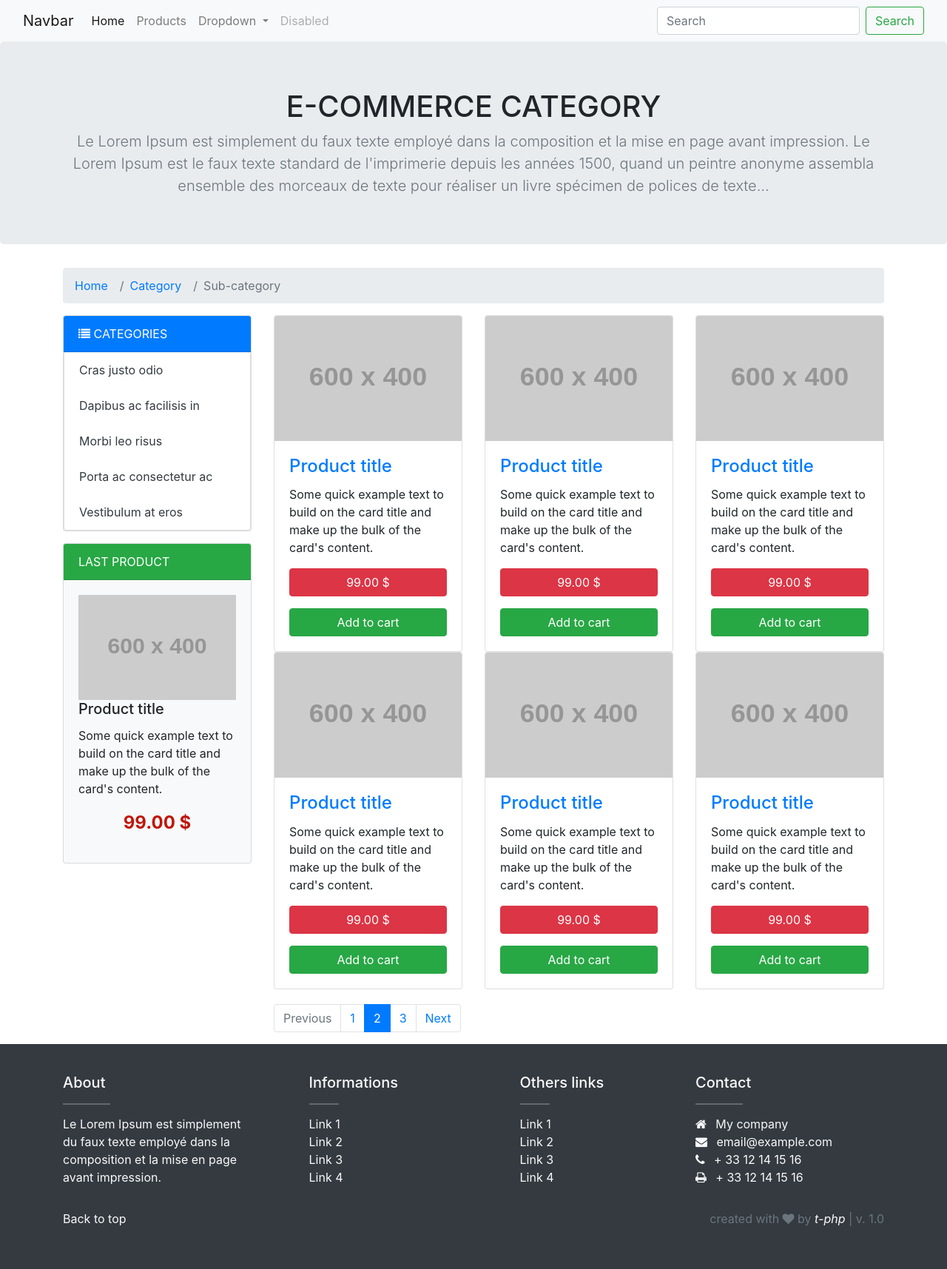
After one commit to Alymbekov/test_shoping, a Django app: template templates/product/product_list.html in a window 1280 px wide. The commit adds this page. Shown: the whole page at 74% size. Run offline with Django 3.2, Linux system fonts and the light colour scheme; the template is opened without the code that fills it, so the values that code supplies are empty; grey boxes labelled with a size stand in for pictures from a placeholder-image service; parts of the project's set-up code (start-up, migrations or seed data) failed here and were passed over; some libraries are stand-ins or nearby versions.

Commit message:
add list product

```diff
--- a/apps/main_app/urls.py
+++ b/apps/main_app/urls.py
@@ -1,6 +1,7 @@
 from django.urls import path
 from apps.main_app import views
 
+app_name = 'main_app'
 
 urlpatterns = [
     #CBV-ClassBasedView
--- /dev/null
+++ b/apps/product/urls.py
@@ -0,0 +1,9 @@
+from django.urls import path
+
+from apps.product import views
+
+app_name = 'product'
+
+urlpatterns = [
+    path('', views.ListProductView.as_view(), name='product_list'),
+]
--- a/ecommerce/urls.py
+++ b/ecommerce/urls.py
@@ -21,6 +21,7 @@ from django.conf.urls.static import static
 urlpatterns = [
     path('admin/', admin.site.urls),
     path('', include('apps.main_app.urls')),
+    path('products/', include('apps.product.urls')),
 ]
 
 if settings.DEBUG is True:
--- /dev/null
+++ b/static/product_style/main.css
@@ -0,0 +1,60 @@
+/*
+** Style Simple Ecommerce Theme for Bootstrap 4
+** Created by T-PHP https://t-php.fr/43-theme-ecommerce-bootstrap-4.html
+*/
+.bloc_left_price {
+    color: #c01508;
+    text-align: center;
+    font-weight: bold;
+    font-size: 150%;
+}
+.category_block li:hover {
+    background-color: #007bff;
+}
+.category_block li:hover a {
+    color: #ffffff;
+}
+.category_block li a {
+    color: #343a40;
+}
+.add_to_cart_block .price {
+    color: #c01508;
+    text-align: center;
+    font-weight: bold;
+    font-size: 200%;
+    margin-bottom: 0;
+}
+.add_to_cart_block .price_discounted {
+    color: #343a40;
+    text-align: center;
+    text-decoration: line-through;
+    font-size: 140%;
+}
+.product_rassurance {
+    padding: 10px;
+    margin-top: 15px;
+    background: #ffffff;
+    border: 1px solid #6c757d;
+    color: #6c757d;
+}
+.product_rassurance .list-inline {
+    margin-bottom: 0;
+    text-transform: uppercase;
+    text-align: center;
+}
+.product_rassurance .list-inline li:hover {
+    color: #343a40;
+}
+.reviews_product .fa-star {
+    color: gold;
+}
+.pagination {
+    margin-top: 20px;
+}
+footer {
+    background: #343a40;
+    padding: 40px;
+}
+footer a {
+    color: #f8f9fa!important
+}
--- a/templates/bases/base.html
+++ b/templates/bases/base.html
@@ -1,9 +1,13 @@
+{% load static %}
 <!DOCTYPE html>
 <html lang="en">
 <head>
     <meta charset="UTF-8">
     <title>Title</title>
     <link href="https://cdn.jsdelivr.net/npm/bootstrap@5.0.0-beta1/dist/css/bootstrap.min.css" rel="stylesheet" integrity="sha384-giJF6kkoqNQ00vy+HMDP7azOuL0xtbfIcaT9wjKHr8RbDVddVHyTfAAsrekwKmP1" crossorigin="anonymous">
+    <link href="//maxcdn.bootstrapcdn.com/bootstrap/4.0.0/css/bootstrap.min.css" rel="stylesheet" id="bootstrap-css">
+    <link href="https://maxcdn.bootstrapcdn.com/font-awesome/4.7.0/css/font-awesome.min.css" rel="stylesheet" integrity="sha384-wvfXpqpZZVQGK6TAh5PVlGOfQNHSoD2xbE+QkPxCAFlNEevoEH3Sl0sibVcOQVnN" crossorigin="anonymous">
+    <link rel="stylesheet" href="{%  static 'product_style/main.css' %}">
 </head>
 <body>
 
@@ -11,8 +15,63 @@
     Empty
     {% endblock %}
 
+    <!-- Footer -->
+<footer class="text-light">
+    <div class="container">
+        <div class="row">
+            <div class="col-md-3 col-lg-4 col-xl-3">
+                <h5>About</h5>
+                <hr class="bg-white mb-2 mt-0 d-inline-block mx-auto w-25">
+                <p class="mb-0">
+                    Le Lorem Ipsum est simplement du faux texte employé dans la composition et la mise en page avant impression.
+                </p>
+            </div>
+
+            <div class="col-md-2 col-lg-2 col-xl-2 mx-auto">
+                <h5>Informations</h5>
+                <hr class="bg-white mb-2 mt-0 d-inline-block mx-auto w-25">
+                <ul class="list-unstyled">
+                    <li><a href="">Link 1</a></li>
+                    <li><a href="">Link 2</a></li>
+                    <li><a href="">Link 3</a></li>
+                    <li><a href="">Link 4</a></li>
+                </ul>
+            </div>
+
+            <div class="col-md-3 col-lg-2 col-xl-2 mx-auto">
+                <h5>Others links</h5>
+                <hr class="bg-white mb-2 mt-0 d-inline-block mx-auto w-25">
+                <ul class="list-unstyled">
+                    <li><a href="">Link 1</a></li>
+                    <li><a href="">Link 2</a></li>
+                    <li><a href="">Link 3</a></li>
+                    <li><a href="">Link 4</a></li>
+                </ul>
+            </div>
+
+            <div class="col-md-4 col-lg-3 col-xl-3">
+                <h5>Contact</h5>
+                <hr class="bg-white mb-2 mt-0 d-inline-block mx-auto w-25">
+                <ul class="list-unstyled">
+                    <li><i class="fa fa-home mr-2"></i> My company</li>
+                    <li><i class="fa fa-envelope mr-2"></i> email@example.com</li>
+                    <li><i class="fa fa-phone mr-2"></i> + 33 12 14 15 16</li>
+                    <li><i class="fa fa-print mr-2"></i> + 33 12 14 15 16</li>
+                </ul>
+            </div>
+            <div class="col-12 copyright mt-3">
+                <p class="float-left">
+                    <a href="#">Back to top</a>
+                </p>
+                <p class="text-right text-muted">created with <i class="fa fa-heart"></i> by <a href="https://t-php.fr/43-theme-ecommerce-bootstrap-4.html"><i>t-php</i></a> | <span>v. 1.0</span></p>
+            </div>
+        </div>
+    </div>
+</footer>
 <script src="https://cdn.jsdelivr.net/npm/bootstrap@5.0.0-beta1/dist/js/bootstrap.bundle.min.js" integrity="sha384-ygbV9kiqUc6oa4msXn9868pTtWMgiQaeYH7/t7LECLbyPA2x65Kgf80OJFdroafW" crossorigin="anonymous"></script>
 <script src="https://cdn.jsdelivr.net/npm/@popperjs/core@2.5.4/dist/umd/popper.min.js" integrity="sha384-q2kxQ16AaE6UbzuKqyBE9/u/KzioAlnx2maXQHiDX9d4/zp8Ok3f+M7DPm+Ib6IU" crossorigin="anonymous"></script>
 <script src="https://cdn.jsdelivr.net/npm/bootstrap@5.0.0-beta1/dist/js/bootstrap.min.js" integrity="sha384-pQQkAEnwaBkjpqZ8RU1fF1AKtTcHJwFl3pblpTlHXybJjHpMYo79HY3hIi4NKxyj" crossorigin="anonymous"></script>
+<script src="//maxcdn.bootstrapcdn.com/bootstrap/4.0.0/js/bootstrap.min.js"></script>
+<script src="//cdnjs.cloudflare.com/ajax/libs/jquery/3.2.1/jquery.min.js"></script>
 </body>
 </html>
--- a/templates/includes/navbar.html
+++ b/templates/includes/navbar.html
@@ -7,10 +7,10 @@
     <div class="collapse navbar-collapse" id="navbarSupportedContent">
       <ul class="navbar-nav me-auto mb-2 mb-lg-0">
         <li class="nav-item">
-          <a class="nav-link active" aria-current="page" href="#">Home</a>
+          <a class="nav-link active" aria-current="page" href="{% url 'main_app:index' %}">Home</a>
         </li>
         <li class="nav-item">
-          <a class="nav-link" href="#">Products</a>
+          <a class="nav-link" href="{% url 'product:product_list' %}">Products</a>
         </li>
         <li class="nav-item dropdown">
           <a class="nav-link dropdown-toggle" href="#" id="navbarDropdown" role="button" data-bs-toggle="dropdown" aria-expanded="false">
--- /dev/null
+++ b/templates/product/product_list.html
@@ -0,0 +1,176 @@
+{% extends 'bases/base.html' %}
+{% block content %}
+{% include 'includes/navbar.html' %}
+
+<section class="jumbotron text-center">
+    <div class="container">
+        <h1 class="jumbotron-heading">E-COMMERCE CATEGORY</h1>
+        <p class="lead text-muted mb-0">Le Lorem Ipsum est simplement du faux texte employé dans la composition et la mise en page avant impression. Le Lorem Ipsum est le faux texte standard de l'imprimerie depuis les années 1500, quand un peintre anonyme assembla ensemble des morceaux de texte pour réaliser un livre spécimen de polices de texte...</p>
+    </div>
+</section>
+<div class="container">
+    <div class="row">
+        <div class="col">
+            <nav aria-label="breadcrumb">
+                <ol class="breadcrumb">
+                    <li class="breadcrumb-item"><a href="index.html">Home</a></li>
+                    <li class="breadcrumb-item"><a href="category.html">Category</a></li>
+                    <li class="breadcrumb-item active" aria-current="page">Sub-category</li>
+                </ol>
+            </nav>
+        </div>
+    </div>
+</div>
+<div class="container">
+    <div class="row">
+        <div class="col-12 col-sm-3">
+            <div class="card bg-light mb-3">
+                <div class="card-header bg-primary text-white text-uppercase"><i class="fa fa-list"></i> Categories</div>
+                <ul class="list-group category_block">
+                    <li class="list-group-item"><a href="category.html">Cras justo odio</a></li>
+                    <li class="list-group-item"><a href="category.html">Dapibus ac facilisis in</a></li>
+                    <li class="list-group-item"><a href="category.html">Morbi leo risus</a></li>
+                    <li class="list-group-item"><a href="category.html">Porta ac consectetur ac</a></li>
+                    <li class="list-group-item"><a href="category.html">Vestibulum at eros</a></li>
+                </ul>
+            </div>
+            <div class="card bg-light mb-3">
+                <div class="card-header bg-success text-white text-uppercase">Last product</div>
+                <div class="card-body">
+                    <img class="img-fluid" src="https://dummyimage.com/600x400/55595c/fff" />
+                    <h5 class="card-title">Product title</h5>
+                    <p class="card-text">Some quick example text to build on the card title and make up the bulk of the card's content.</p>
+                    <p class="bloc_left_price">99.00 $</p>
+                </div>
+            </div>
+        </div>
+        <div class="col">
+            <div class="row">
+                <div class="col-12 col-md-6 col-lg-4">
+                    <div class="card">
+                        <img class="card-img-top" src="https://dummyimage.com/600x400/55595c/fff" alt="Card image cap">
+                        <div class="card-body">
+                            <h4 class="card-title"><a href="product.html" title="View Product">Product title</a></h4>
+                            <p class="card-text">Some quick example text to build on the card title and make up the bulk of the card's content.</p>
+                            <div class="row">
+                                <div class="col">
+                                    <p class="btn btn-danger btn-block">99.00 $</p>
+                                </div>
+                                <div class="col">
+                                    <a href="#" class="btn btn-success btn-block">Add to cart</a>
+                                </div>
+                            </div>
+                        </div>
+                    </div>
+                </div>
+                <div class="col-12 col-md-6 col-lg-4">
+                    <div class="card">
+                        <img class="card-img-top" src="https://dummyimage.com/600x400/55595c/fff" alt="Card image cap">
+                        <div class="card-body">
+                            <h4 class="card-title"><a href="product.html" title="View Product">Product title</a></h4>
+                            <p class="card-text">Some quick example text to build on the card title and make up the bulk of the card's content.</p>
+                            <div class="row">
+                                <div class="col">
+                                    <p class="btn btn-danger btn-block">99.00 $</p>
+                                </div>
+                                <div class="col">
+                                    <a href="#" class="btn btn-success btn-block">Add to cart</a>
+                                </div>
+                            </div>
+                        </div>
+                    </div>
+                </div>
+                <div class="col-12 col-md-6 col-lg-4">
+                    <div class="card">
+                        <img class="card-img-top" src="https://dummyimage.com/600x400/55595c/fff" alt="Card image cap">
+                        <div class="card-body">
+                            <h4 class="card-title"><a href="product.html" title="View Product">Product title</a></h4>
+                            <p class="card-text">Some quick example text to build on the card title and make up the bulk of the card's content.</p>
+                            <div class="row">
+                                <div class="col">
+                                    <p class="btn btn-danger btn-block">99.00 $</p>
+                                </div>
+                                <div class="col">
+                                    <a href="#" class="btn btn-success btn-block">Add to cart</a>
+                                </div>
+                            </div>
+                        </div>
+                    </div>
+                </div>
+                <div class="col-12 col-md-6 col-lg-4">
+                    <div class="card">
+                        <img class="card-img-top" src="https://dummyimage.com/600x400/55595c/fff" alt="Card image cap">
+                        <div class="card-body">
+                            <h4 class="card-title"><a href="product.html" title="View Product">Product title</a></h4>
+                            <p class="card-text">Some quick example text to build on the card title and make up the bulk of the card's content.</p>
+                            <div class="row">
+                                <div class="col">
+                                    <p class="btn btn-danger btn-block">99.00 $</p>
+                                </div>
+                                <div class="col">
+                                    <a href="#" class="btn btn-success btn-block">Add to cart</a>
+                                </div>
+                            </div>
+                        </div>
+                    </div>
+                </div>
+                <div class="col-12 col-md-6 col-lg-4">
+                    <div class="card">
+                        <img class="card-img-top" src="https://dummyimage.com/600x400/55595c/fff" alt="Card image cap">
+                        <div class="card-body">
+                            <h4 class="card-title"><a href="product.html" title="View Product">Product title</a></h4>
+                            <p class="card-text">Some quick example text to build on the card title and make up the bulk of the card's content.</p>
+                            <div class="row">
+                                <div class="col">
+                                    <p class="btn btn-danger btn-block">99.00 $</p>
+                                </div>
+                                <div class="col">
+                                    <a href="#" class="btn btn-success btn-block">Add to cart</a>
+                                </div>
+                            </div>
+                        </div>
+                    </div>
+                </div>
+                <div class="col-12 col-md-6 col-lg-4">
+                    <div class="card">
+                        <img class="card-img-top" src="https://dummyimage.com/600x400/55595c/fff" alt="Card image cap">
+                        <div class="card-body">
+                            <h4 class="card-title"><a href="product.html" title="View Product">Product title</a></h4>
+                            <p class="card-text">Some quick example text to build on the card title and make up the bulk of the card's content.</p>
+                            <div class="row">
+                                <div class="col">
+                                    <p class="btn btn-danger btn-block">99.00 $</p>
+                                </div>
+                                <div class="col">
+                                    <a href="#" class="btn btn-success btn-block">Add to cart</a>
+                                </div>
+                            </div>
+                        </div>
+                    </div>
+                </div>
+                <div class="col-12">
+                    <nav aria-label="...">
+                        <ul class="pagination">
+                            <li class="page-item disabled">
+                                <a class="page-link" href="#" tabindex="-1">Previous</a>
+                            </li>
+                            <li class="page-item"><a class="page-link" href="#">1</a></li>
+                            <li class="page-item active">
+                                <a class="page-link" href="#">2 <span class="sr-only">(current)</span></a>
+                            </li>
+                            <li class="page-item"><a class="page-link" href="#">3</a></li>
+                            <li class="page-item">
+                                <a class="page-link" href="#">Next</a>
+                            </li>
+                        </ul>
+                    </nav>
+                </div>
+            </div>
+        </div>
+
+    </div>
+</div>
+
+
+
+{% endblock %}
```
Also changed, not shown: apps/product/views.py (+7 -1 lines).
